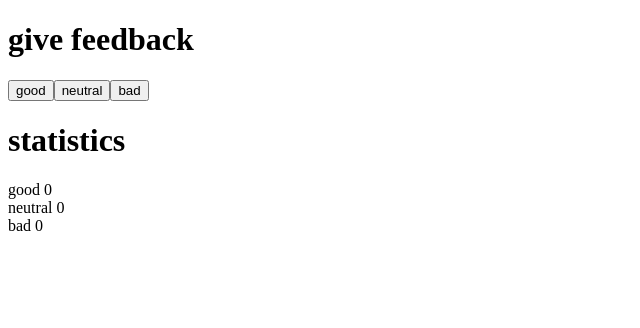
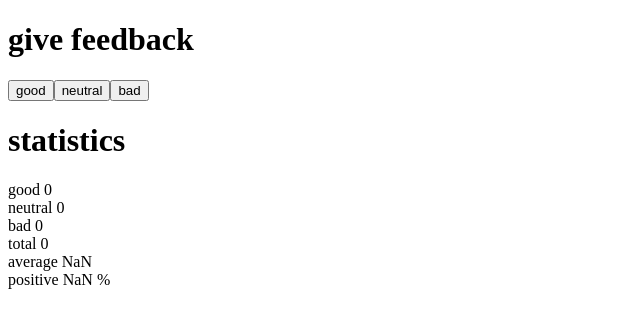
Before and after one commit to eLyiN/full-stack-open-2022, a React (Create React App) app in the folder part1/unicafe/: page / in a window 1280 px wide. Shown: the top 328 px of the page, without its empty margins (0-640 px from the left). Built offline with nearby package versions, Linux system fonts and the light colour scheme.

Commit message:
exercise 1.7 unicafe step 2

```diff
--- a/part1/unicafe/src/App.js
+++ b/part1/unicafe/src/App.js
@@ -7,7 +7,23 @@ const Button = (props) => (
 )
 
 const Display = (props) => {
-  return(
+  const result = ((props.good - props.bad) / (props.good + props.bad + props.neutral))
+  const percentage = (props.good / (props.good + props.bad + props.neutral) * 100)
+  if (props.feedback === "average") {
+    return (
+      <div>
+        {props.feedback} {result}
+      </div>
+    )
+  }
+  else if (props.feedback === "positive") {
+    return (
+      <div>
+        {props.feedback} {percentage} %
+      </div>
+    )
+  }
+  return (
     <div>
       {props.feedback} {props.counter}
     </div>
@@ -31,6 +47,9 @@ const App = () => {
       <Display feedback="good" counter={good} />
       <Display feedback="neutral" counter={neutral} />
       <Display feedback="bad" counter={bad} />
+      <Display feedback="total" counter={good + bad + neutral} />
+      <Display feedback="average" good={good} bad={bad} neutral={neutral} />
+      <Display feedback="positive" good={good} bad={bad} neutral={neutral} />
     </div>
 
   )
```
Also changed, not shown: 1 other file (tests, documents, lock files or other folders).
